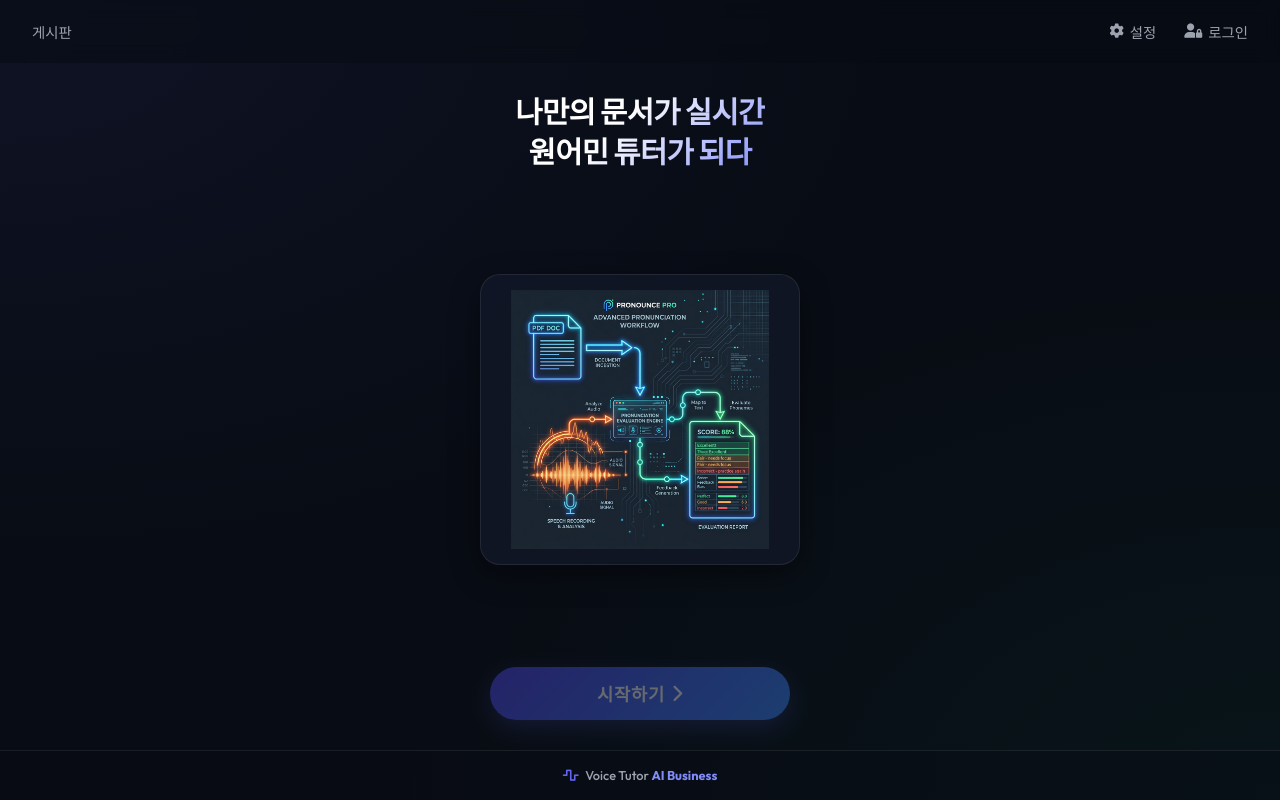
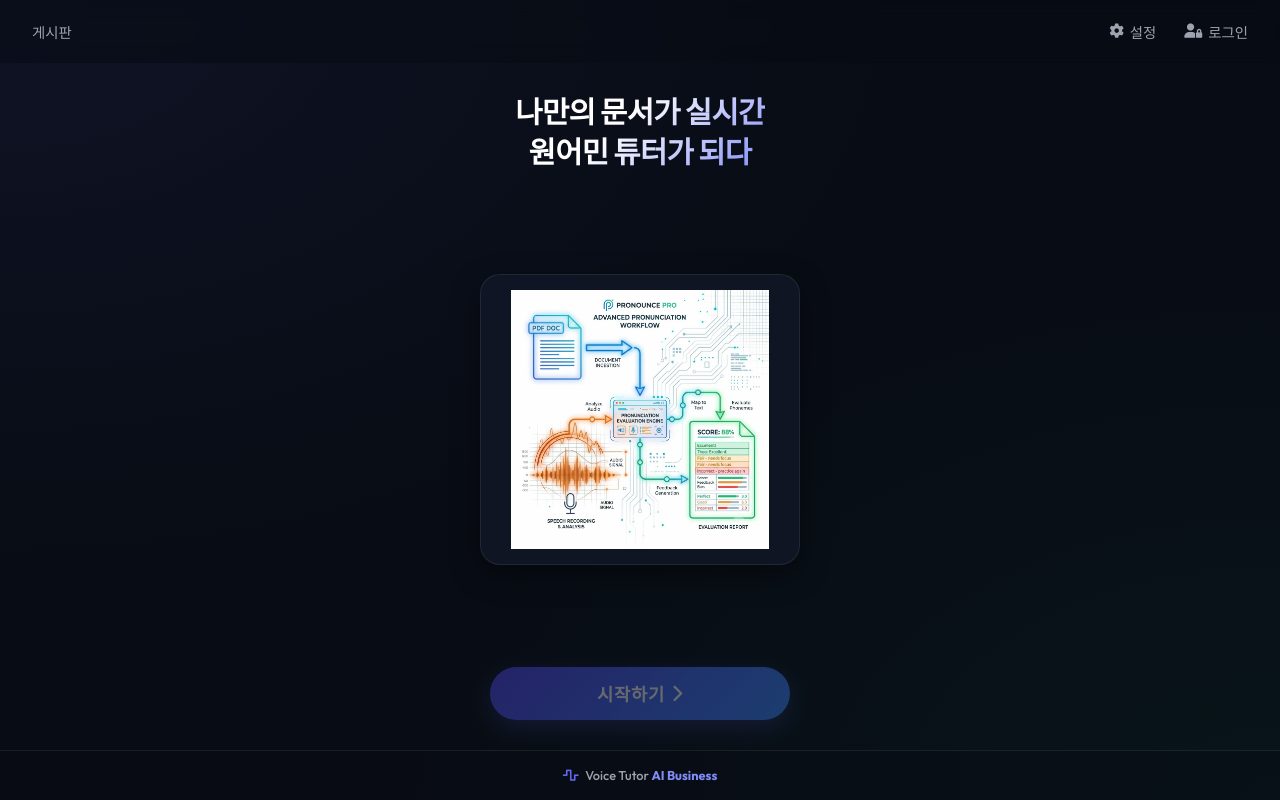
Before and after one commit to 49chan/VoiceTutorV2, a plain HTML site: page frontend/index.html in a window 1280 px wide. Drawn offline with nearby package versions, Linux system fonts and the light colour scheme; no server answers.

Commit message:
Add files via upload

```diff
--- a/frontend/index.html
+++ b/frontend/index.html
@@ -42,7 +42,7 @@
                 </h1>
 
                 <div class="landing-image-container">
-                    <img src="images/tutor_doc_diagram.png" alt="TutorDoc AI Schema Illustration" class="landing-image" id="landing-schema-image">
+                    <img src="images/tutor_doc_diagram.webp" alt="TutorDoc AI Schema Illustration" class="landing-image" id="landing-schema-image">
                 </div>
 
                 <div class="landing-action-zone">
```
